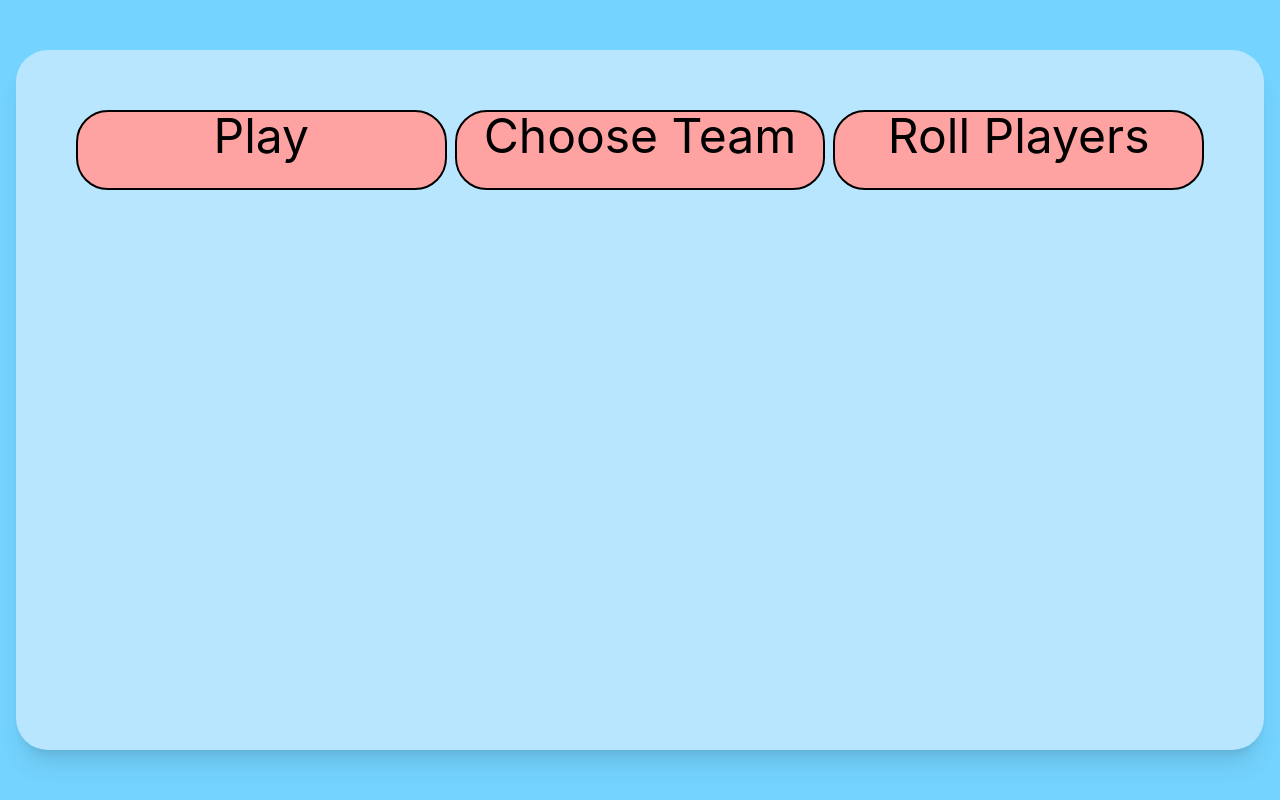
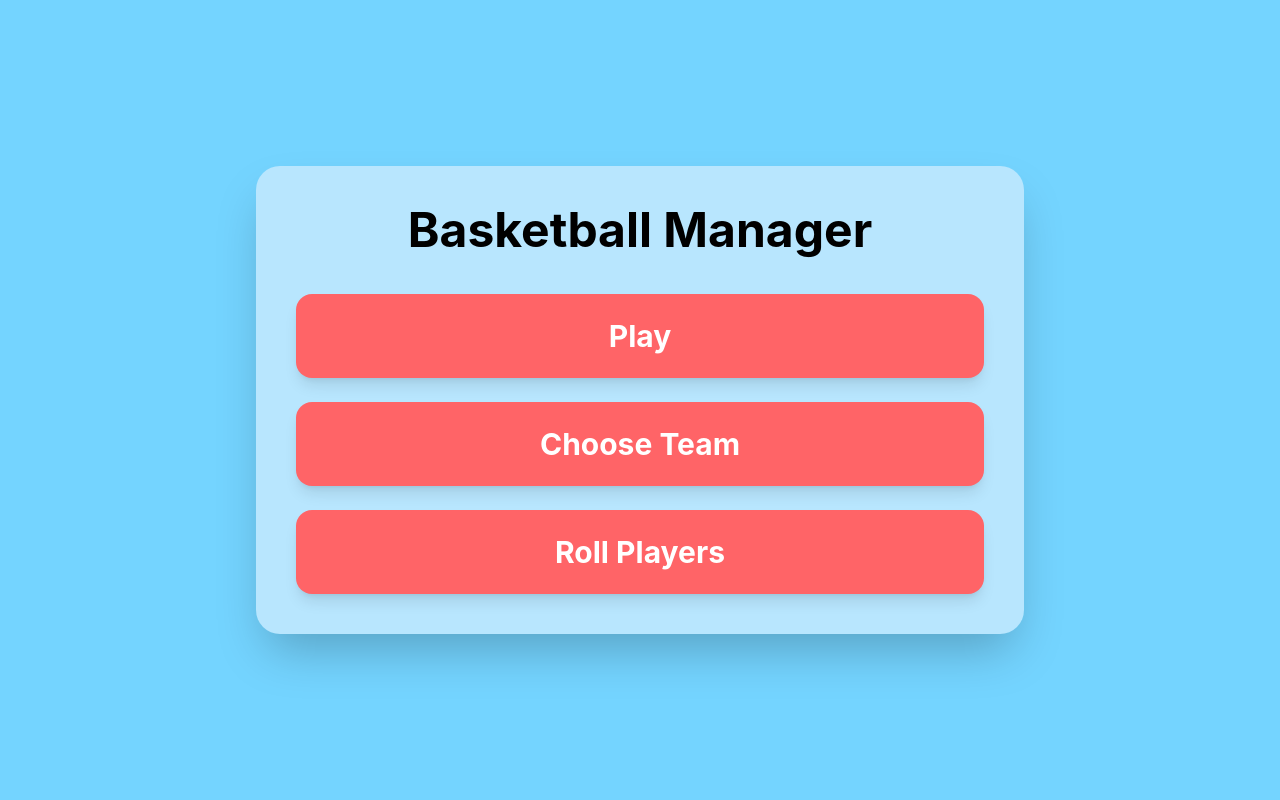
Before and after one commit to staten-island-tech/vue-supabase-project-2026-yogurt, a Vue app in the folder basketball/: page /menu in a window 1280 px wide. Built offline with nearby package versions, Linux system fonts and the light colour scheme.

Commit message:
solving why api no work

```diff
--- a/basketball/src/views/login.vue
+++ b/basketball/src/views/login.vue
@@ -2,7 +2,7 @@
     <div class="bg-sky-100 h-screen flex justify-center px-4 items-center">
       <div class="w-250 h-175 bg-sky-200 p-15 rounded-4xl shadow-xl flex overflow-hidden">
         <div class="w-1/2">
-          <p class="text-5xl mb-15">Welcome back</p>
+          <p class="text-5xl mb-15">Welcome Back</p>
           <p class="text-2xl font-bold text-slate-900 mb-3">Username</p>
           <input v-model="name" placeholder="  Type your Username" class="w-117 rounded-xl border border-slate-200 bg-white px-3 py-2 outline-none focus:ring-2 focus:ring-blue-500 focus:border-blue-500 mb-4"></input>
           <p class="text-2xl font-bold text-slate-900 mb-3">Email Address</p>
--- a/basketball/src/views/menu.vue
+++ b/basketball/src/views/menu.vue
@@ -1,20 +1,19 @@
 <template>
-  <div class="bg-sky-300 h-screen flex justify-center px-4 items-center">
-    <div
-      class="w-250 h-175 bg-sky-200 p-15 rounded-4xl shadow-xl flex overflow-hidden gap-2 w-full"
-    >
+  <div class="min-h-screen bg-sky-300 flex items-center justify-center p-4">
+    <div class="bg-sky-200 w-full max-w-3xl rounded-3xl shadow-2xl p-10 flex flex-col gap-6">
+      <h1 class="text-5xl font-bold text-center mb-4">Basketball Manager</h1>
       <RouterLink
-        class="bg-red-300 rounded-2xl border-2 w-400 h-20 hover:cursor-pointer rounded-4xl text-center text-5xl"
+        class="bg-red-400 hover:bg-red-500 text-white text-3xl font-bold py-6 rounded-2xl text-center transition duration-200 shadow-lg"
         >Play</RouterLink
       >
       <RouterLink
         to="/team"
-        class="bg-red-300 rounded-2xl border-2 w-400 h-20 hover:cursor-pointer rounded-4xl text-center text-5xl"
+        class="bg-red-400 hover:bg-red-500 text-white text-3xl font-bold py-6 rounded-2xl text-center transition duration-200 shadow-lg"
         >Choose Team</RouterLink
       >
       <RouterLink
         to="/roll"
-        class="bg-red-300 rounded-2xl border-2 w-400 h-20 hover:cursor-pointer rounded-4xl text-center text-5xl"
+        class="bg-red-400 hover:bg-red-500 text-white text-3xl font-bold py-6 rounded-2xl text-center transition duration-200 shadow-lg"
         >Roll Players</RouterLink
       >
     </div>
```
